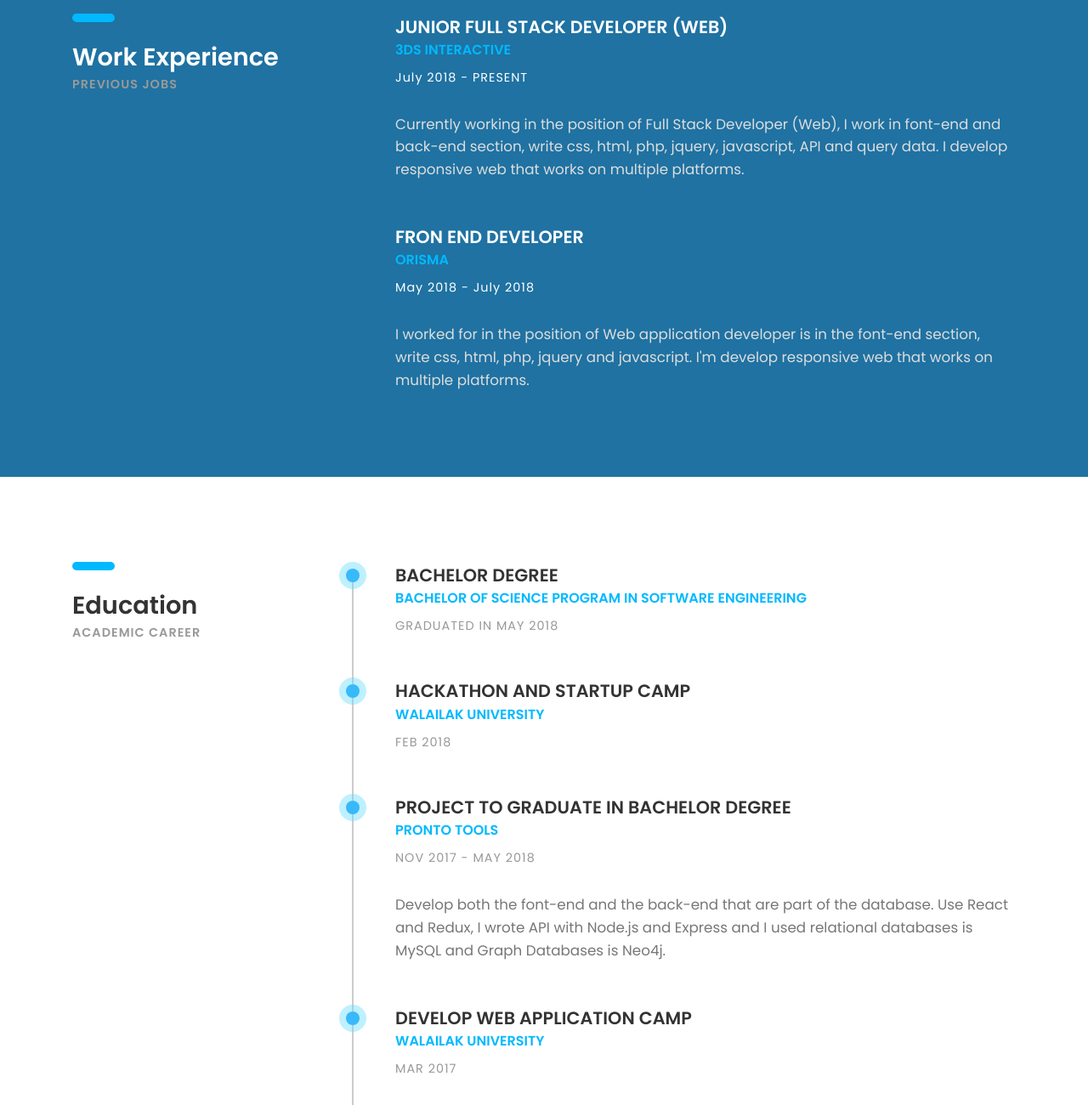
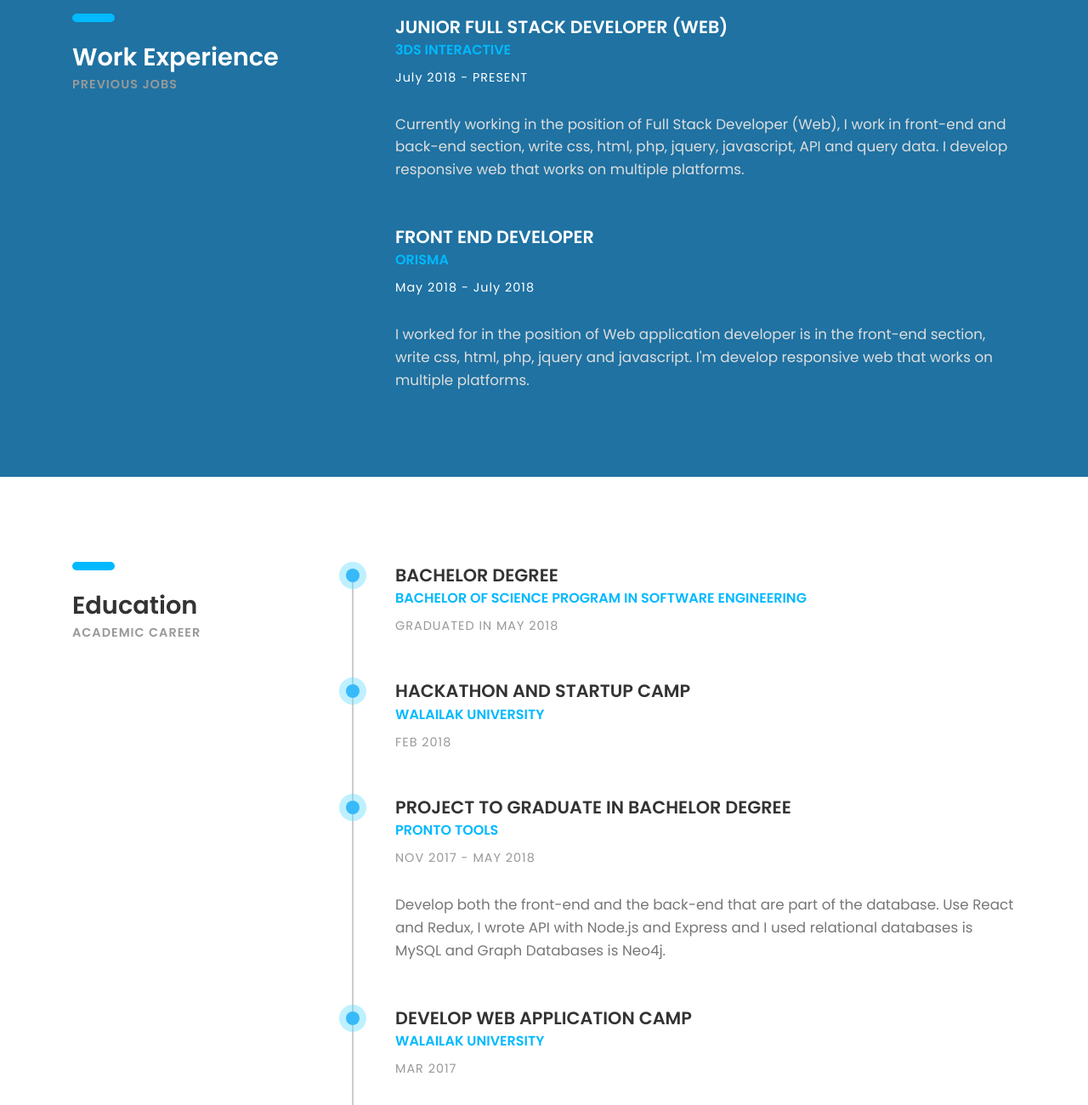
Before and after one commit to kmkpang/kmkpang.github.io, a plain HTML site: page index.html in a window 1280 px wide. Shown: the part 2200-3500 px from the top of the page at 85% size. Drawn offline with Linux system fonts and the light colour scheme; files whose address does not match are found by name.

Commit message:
Edit word.

```diff
--- a/index.html
+++ b/index.html
@@ -327,17 +327,17 @@
 						<h5 class="font-yellow"><b>3DS INTERACTIVE</b></h5>
 						<h6 class="margin-t-10">July 2018 - PRESENT</h6>
 						<p class="font-semi-white margin-tb-30">Currently working in the position of Full Stack
-							Developer (Web), I work in font-end and back-end section,
+							Developer (Web), I work in front-end and back-end section,
 							write css, html, php, jquery, javascript, API and query data. I develop responsive web that
 							works on multiple platforms.</p>
 					</div><!-- experience -->
 
 					<div class="experience margin-b-50">
-						<h4><b>FRON END DEVELOPER</b></h4>
+						<h4><b>FRONT END DEVELOPER</b></h4>
 						<h5 class="font-yellow"><b>ORISMA</b></h5>
 						<h6 class="margin-t-10">May 2018 - July 2018</h6>
 						<p class="font-semi-white margin-tb-30">I worked for in the position of Web application developer is
-							in the font-end section, write css, html, php, jquery and javascript.
+							in the front-end section, write css, html, php, jquery and javascript.
 							I'm develop responsive web that works on multiple platforms.</p>
 					</div><!-- experience -->
 
@@ -374,7 +374,7 @@
 							<h4><b>PROJECT TO GRADUATE IN BACHELOR DEGREE</b></h4>
 							<h5 class="font-yellow"><b>PRONTO TOOLS</b></h5>
 							<h6 class="font-lite-black margin-t-10">NOV 2017 - MAY 2018</h6>
-							<p class="margin-tb-30">Develop both the font-end and the back-end that are part of the database. Use React and Redux, I wrote API with Node.js and Express and I used relational databases is MySQL and Graph Databases is Neo4j.
+							<p class="margin-tb-30">Develop both the front-end and the back-end that are part of the database. Use React and Redux, I wrote API with Node.js and Express and I used relational databases is MySQL and Graph Databases is Neo4j.
 						</div><!-- education -->
 
 						<div class="education margin-b-50">
```
